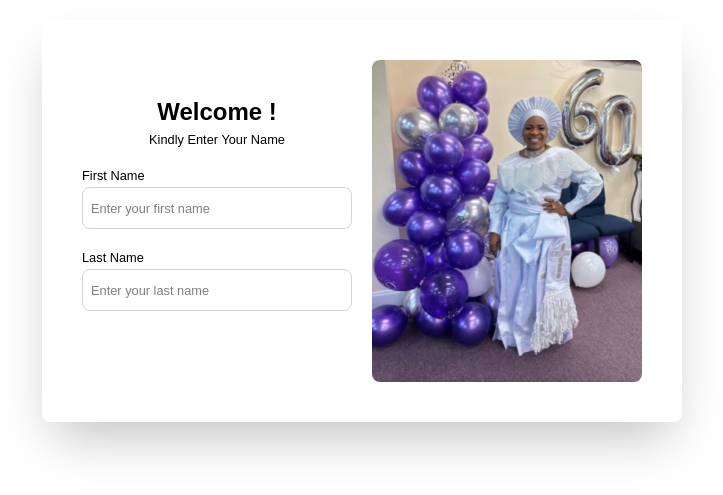
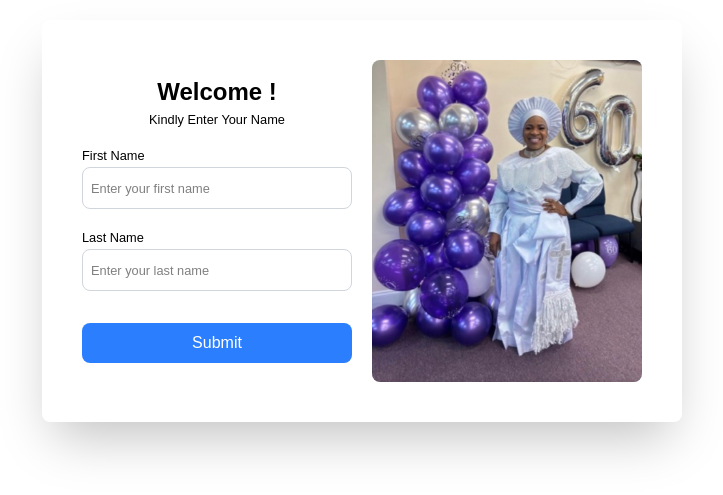
Before and after one commit to joaalex/table-finder, a Next.js app: page / in a window 1280 px wide. Shown: the part 179-674 px from the top of the page, without its empty margins (278-1001 px from the left). Built offline with nearby package versions, Linux system fonts and the light colour scheme.

Commit message:
chores: disabled button

```diff
--- a/src/app/page.js
+++ b/src/app/page.js
@@ -179,12 +179,12 @@ const LandingPage = () => {
                 </div>
               </div>
               <div className="mt-[2rem]">
-                {/* <button
-                  className="bg-blue-500 w-full text-white px-4 py-2 rounded-lg hover:bg-blue-600 transition duration-300 cursor-pointer"
+                <button
+                  className="bg-blue-500 disabled: w-full text-white px-4 py-2 rounded-lg hover:bg-blue-600 transition duration-300 cursor-pointer"
                   onClick={handleSubmitForm}
                 >
                   Submit
-                </button> */}
+                </button>
               </div>
             </div>
             <div className="w-full h-full">
```
